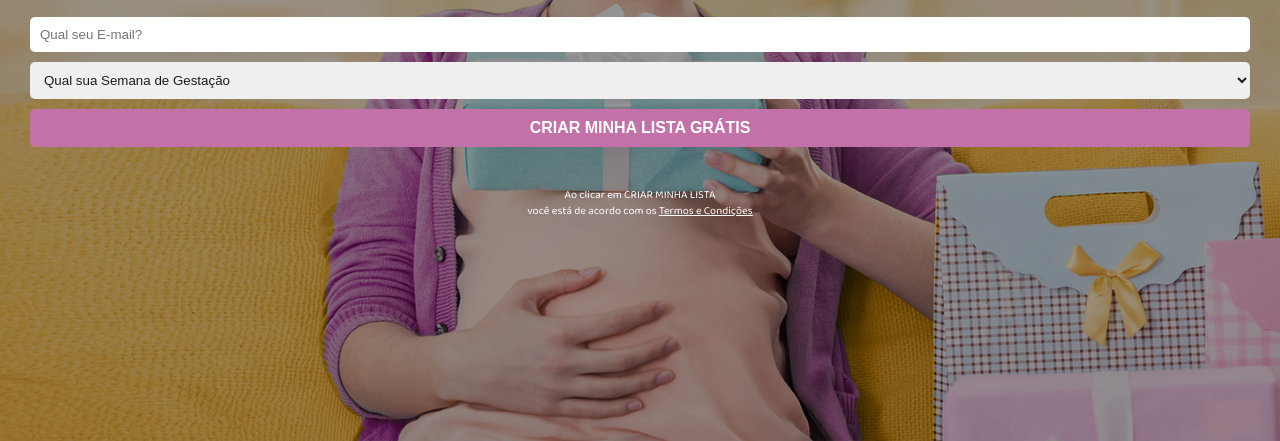
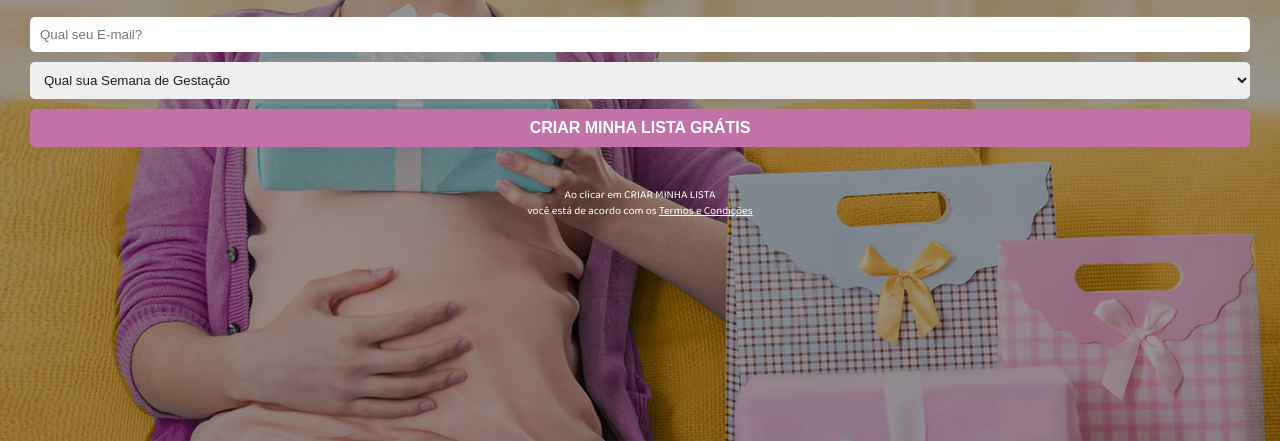
Before and after one commit to Matheussgsilva/cadastro-lavembebe, a plain HTML site: page index.html in a window 1280 px wide. Shown: the part 359-800 px from the top of the page. Drawn offline with Linux system fonts and the light colour scheme.

Commit message:
Set background position to center

```diff
--- a/assets/src/styles/style.css
+++ b/assets/src/styles/style.css
@@ -10,10 +10,10 @@ body {
 
 main {
     text-align: center;
-
     background-image: url('../../images/gravida_elo7-mobile.jpg');
     background-size: cover;
     background-repeat: no-repeat;
+    background-position: top center;
 }
 
 .content {
```
